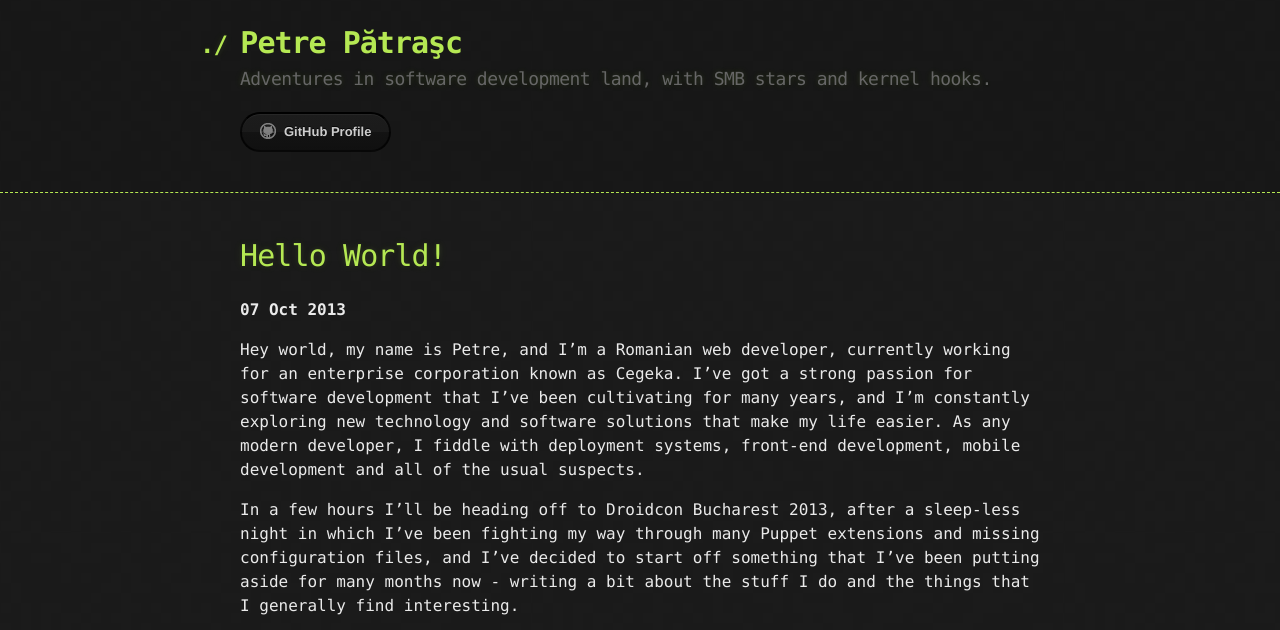
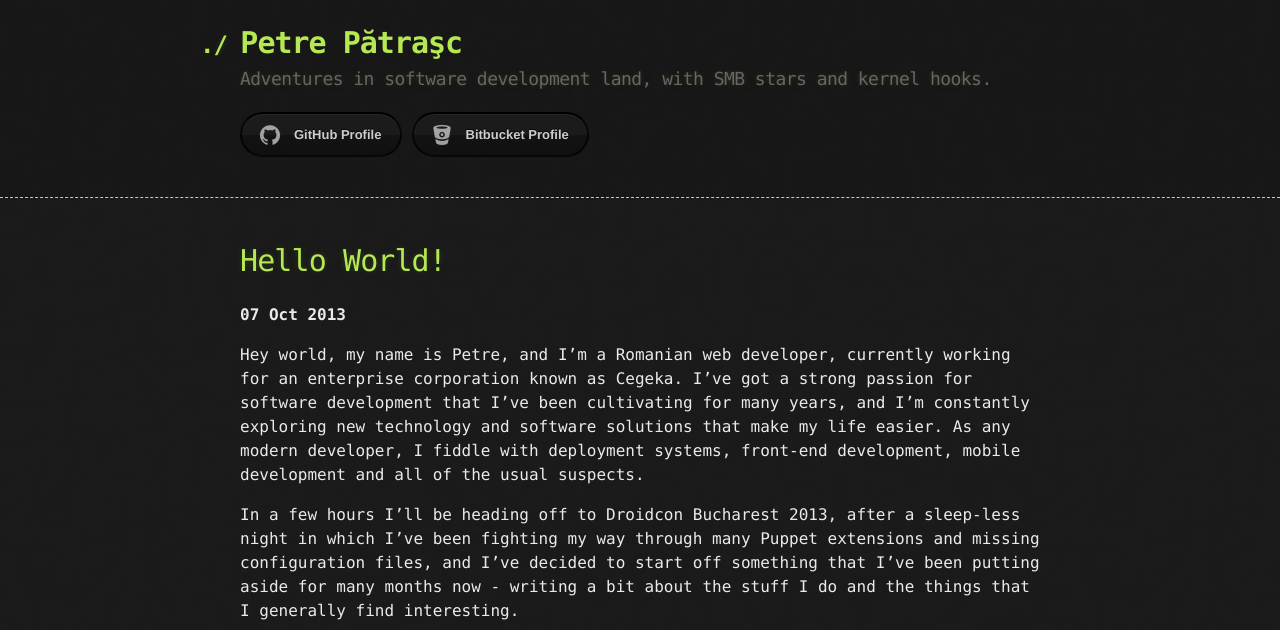
Before and after one commit to petrepatrasc/petrepatrasc.github.io, a Jekyll site: the page built from _posts/2013-10-07-hello-world.markdown, in a window 1280 px wide, cut to the strip 0-630 px from the top of the page. Built offline with Jekyll 4.4.1, drawn with Linux system fonts in a browser that asks for light colours; Markdown is read by kramdown in place of the engine named in the settings.

Commit message:
Added SimpleIcons Bitbucket and Github icon

```diff
--- a/_layouts/default.html
+++ b/_layouts/default.html
@@ -23,7 +23,8 @@
 			<h2>Adventures in software development land, with SMB stars and kernel hooks.</h2>
 
 			<section id="downloads">
-				<a href="https://github.com/petrepatrasc" class="btn btn-github"><span class="icon"></span>GitHub Profile</a>
+				<a href="https://github.com/petrepatrasc" class="btn btn-github" target="_blank"><span class="icon"></span><span class="text">GitHub Profile</span></a>
+				<a href="https://bitbucket.org/petrepatrasc" class="btn btn-bitbucket" target="_blank"><span class="icon"></span><span class="text">Bitbucket Profile</span></a>
 			</section>
 		</div>
 	</header>
--- a/stylesheets/stylesheet.css
+++ b/stylesheets/stylesheet.css
@@ -212,7 +212,7 @@ hr {
 .btn {
   display: inline-block;
   background: -webkit-linear-gradient(top, rgba(40, 40, 40, 0.3), rgba(35, 35, 35, 0.3) 50%, rgba(10, 10, 10, 0.3) 50%, rgba(0, 0, 0, 0.3));
-  padding: 8px 18px;
+  padding: 4px 12px;
   border-radius: 50px;
   border: 2px solid rgba(0, 0, 0, 0.7);
   border-bottom: 2px solid rgba(0, 0, 0, 0.7);
@@ -232,15 +232,26 @@ hr {
 
 .btn .icon {
   display: inline-block;
-  width: 16px;
-  height: 16px;
+  width: 32px;
+  height: 32px;
   margin: 1px 8px 0 0;
   float: left;
 }
 
+.btn .text {
+  margin-right: 0.5em;
+  position: relative;
+  top: 7px;
+}
+
 .btn-github .icon {
   opacity: 0.6;
-  background: url("../images/blacktocat.png") 0 0 no-repeat;
+  background: url("../images/github-icon.png") 0 0 no-repeat;
+}
+
+.btn-bitbucket .icon {
+  opacity: 0.6;
+  background: url("../images/bitbucket-icon.png") 0 0 no-repeat;
 }
 
 /* Links
```
Also changed, not shown: images/bitbucket-icon.png (added), images/github-icon.png (added).
